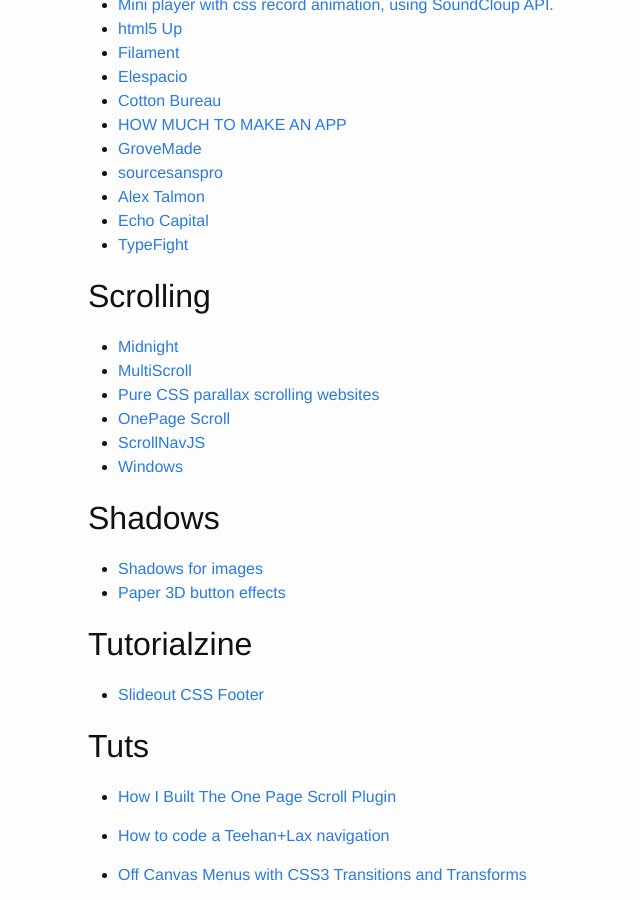
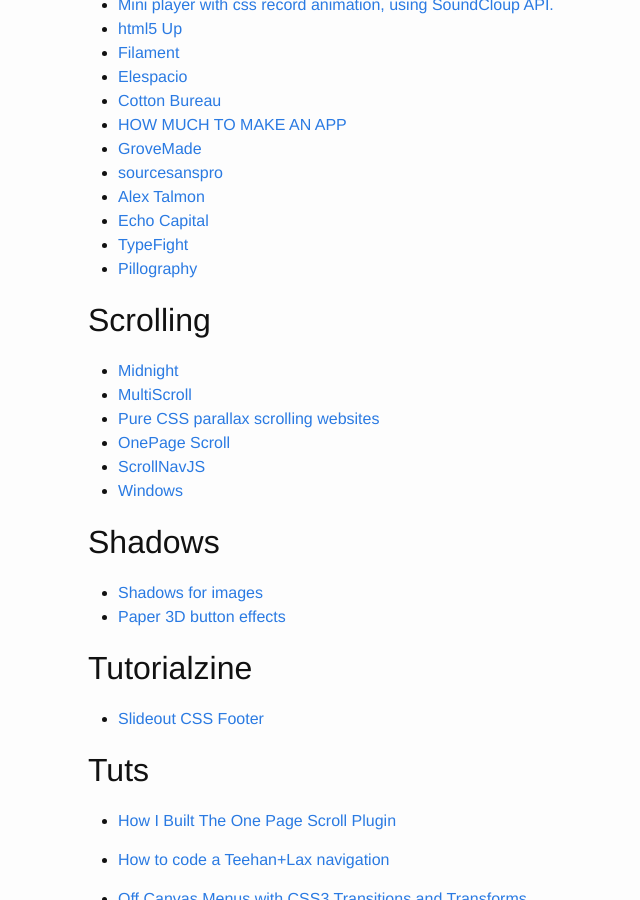
Before and after one commit to brownerd/brownerd.github.io, a Jekyll site: the page built from _posts/2014-10-06-reading-list-2014.md, in a window 1280 px wide and 900 px high, scrolled down 27911 px. Shown: the whole window, without its empty margins (182-822 px from the left). Built offline with Jekyll 4.4.1, drawn with Linux system fonts in a browser that asks for light colours; emoji names are drawn with the system emoji font.

Commit message:
add Pillography to rad sites

```diff
--- a/_posts/2014-10-06-reading-list-2014.md
+++ b/_posts/2014-10-06-reading-list-2014.md
@@ -1402,6 +1402,7 @@ packed in a single CSS or SCSS file.
 - [Alex Talmon](http://alextalmon.nl/)
 - [Echo Capital](http://www.echocapital.com/)
 - [TypeFight](http://www.thetypefight.com/)
+- [Pillography](http://www.pillography.co.uk/)
 
 
 ## Scrolling
```
